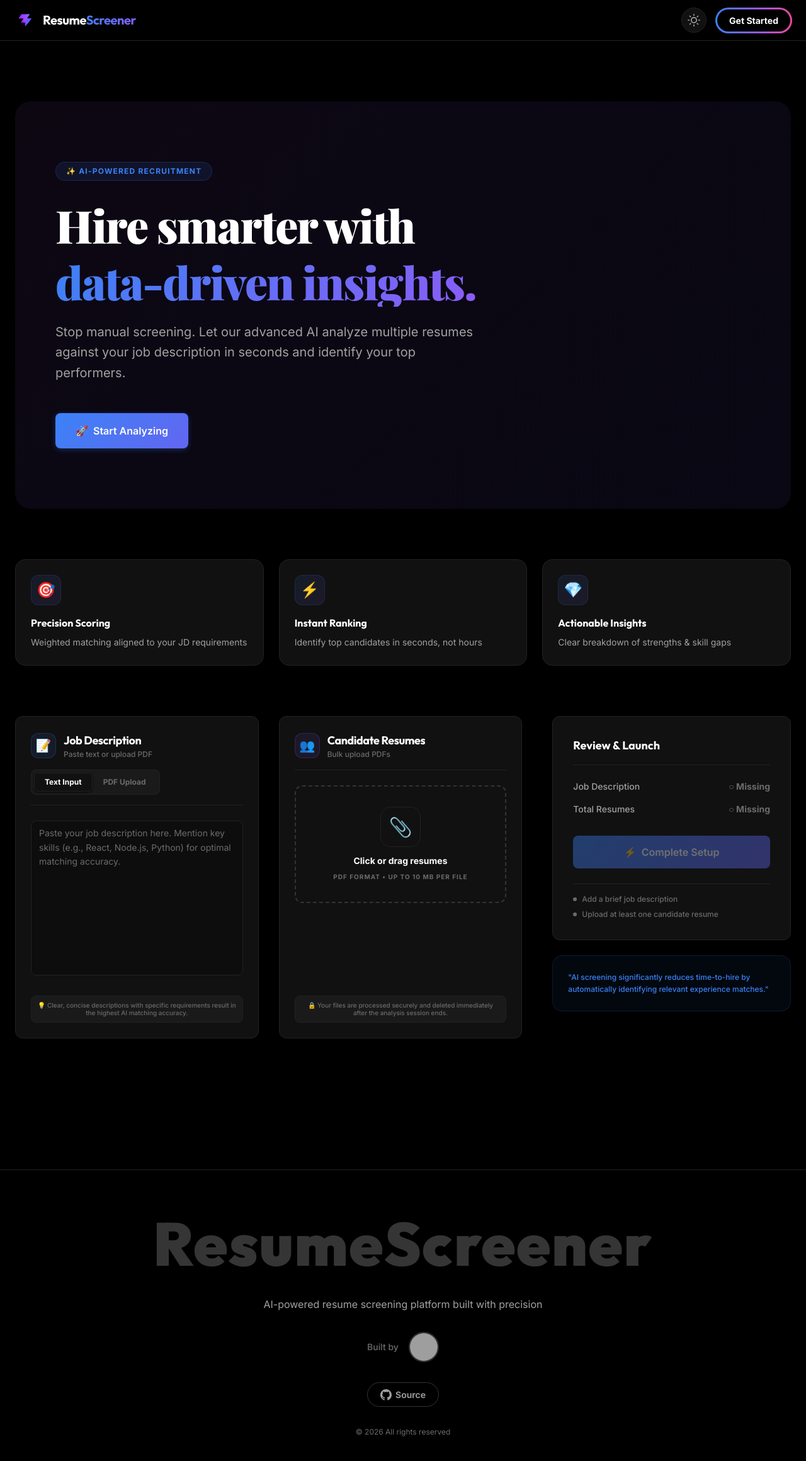
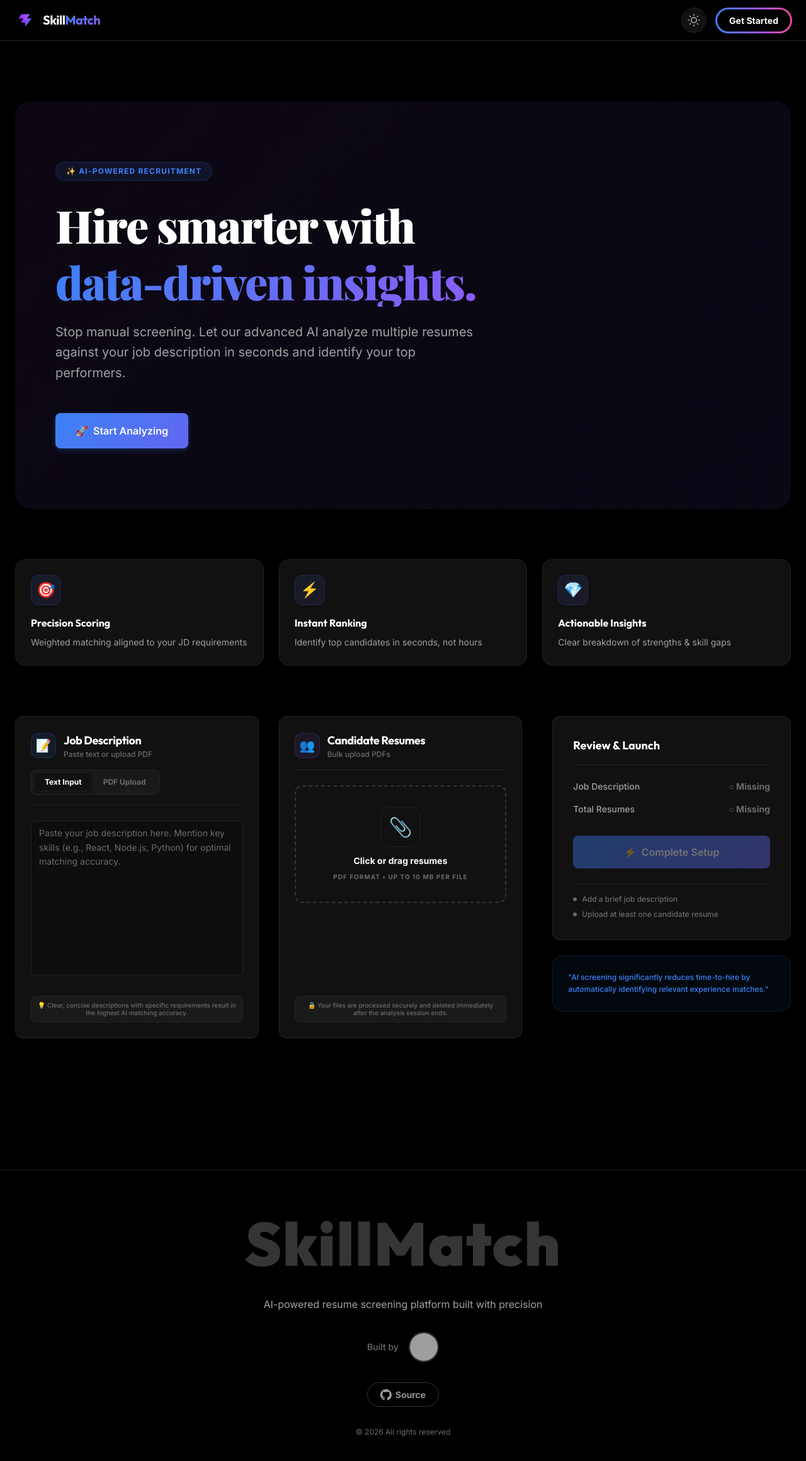
Before and after one commit to Garvgoel23/AI-Resume-Screening-System, a React (Vite) app in the folder client/: page / in a window 1280 px wide. Shown: the top 2320 px of the page at 63% size. Built offline with nearby package versions, Linux system fonts and the light colour scheme; grey boxes are pictures that could not be loaded; a web font is replaced by a local one.

Commit message:
feat: implement initial client-side application for AI resume analysis.

```diff
--- a/client/index.html
+++ b/client/index.html
@@ -5,7 +5,7 @@
     <link rel="icon" type="image/svg+xml" href="/vite.svg" />
     <meta name="viewport" content="width=device-width, initial-scale=1.0" />
     <meta name="description" content="AI-powered resume screening and candidate ranking system using Gemini API" />
-    <title>AI Resume Screener – Hiring Dashboard</title>
+    <title>AI SkillMatch – Hiring Dashboard</title>
     <link rel="preconnect" href="https://fonts.googleapis.com" />
     <link rel="preconnect" href="https://fonts.gstatic.com" crossorigin />
     <link href="https://fonts.googleapis.com/css2?family=Inter:wght@300;400;500;600;700;800&family=Outfit:wght@400;500;600;700;800;900&family=Playfair+Display:ital,wght@0,400;0,500;0,600;0,700;0,800;0,900;1,400;1,700&display=swap" rel="stylesheet" />
--- a/client/src/App.tsx
+++ b/client/src/App.tsx
@@ -132,7 +132,7 @@ const App: React.FC = () => {
               className="font-bold text-xl tracking-tight"
               style={{ fontFamily: "'Outfit', sans-serif", color: 'var(--text-primary)' }}
             >
-              Resume<span className="gradient-text">Screener</span>
+              Skill<span className="gradient-text">Match</span>
             </span>
           </div>
 
@@ -333,7 +333,7 @@ const App: React.FC = () => {
       >
         <div className="max-w-7xl mx-auto flex flex-col items-center text-center space-y-8">
           {/* Large Outline Title */}
-          <h2 className="footer-outline-text">ResumeScreener</h2>
+          <h2 className="footer-outline-text">SkillMatch</h2>
 
           {/* Tagline */}
           <p className="text-base max-w-md" style={{ color: 'var(--text-secondary)' }}>
```
